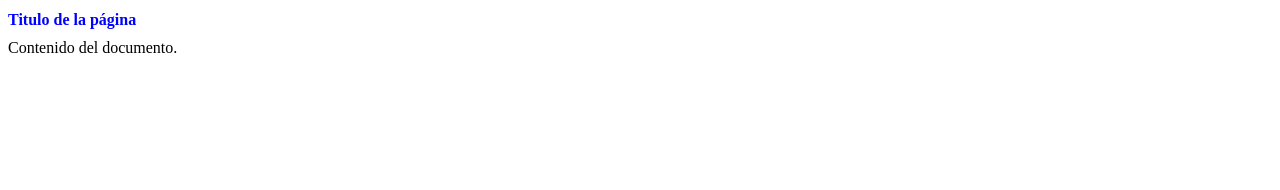
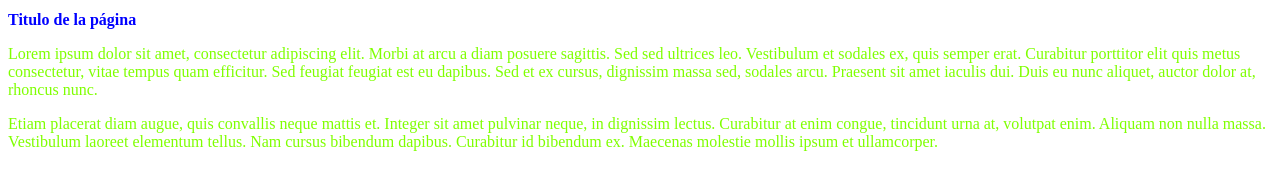
Before and after one commit to holpipe/ProyectoGit, a plain HTML site: page Index.html in a window 1280 px wide. Drawn offline with Linux system fonts and the light colour scheme.

Commit message:
se agregaron dos parrafos y se agregaron una pagina de css para estilos

```diff
--- a/Index.html
+++ b/Index.html
@@ -1,14 +1,9 @@
 <!DOCTYPE html>
 <html>
-    <head>
+    <head >
         <title>Index</title>
 
-        <style>
-            h1{
-                color:blue;
-                font-size: medium;
-            }
-        </style>
+        <LINK REL=stylesheet HREF="css/estilos.css" TYPE="text/css" MEDIA=screen>
     </head>
 
     <body>
@@ -17,7 +12,19 @@
             <h1>Titulo de la página</h1>
         </header>
 
-        Contenido del documento.
+        <p class="parrafos">
+            Lorem ipsum dolor sit amet, consectetur adipiscing elit. Morbi at arcu a diam posuere sagittis. Sed sed ultrices
+            leo. Vestibulum et sodales ex, quis semper erat. Curabitur porttitor elit quis metus consectetur, vitae tempus
+            quam efficitur. Sed feugiat feugiat est eu dapibus. Sed et ex cursus, dignissim massa sed, sodales arcu.
+            Praesent sit amet iaculis dui. Duis eu nunc aliquet, auctor dolor at, rhoncus nunc.
+        </p>
+
+        <p class="parrafos">
+            Etiam placerat diam augue, quis convallis neque mattis et. Integer sit amet pulvinar neque, in dignissim lectus.
+            Curabitur at enim congue, tincidunt urna at, volutpat enim. Aliquam non nulla massa. Vestibulum laoreet
+            elementum tellus. Nam cursus bibendum dapibus. Curabitur id bibendum ex. Maecenas molestie mollis ipsum et
+            ullamcorper.
+        </p>
     </body>
 
 </html>
--- a/css/estilos.css
+++ b/css/estilos.css
@@ -0,0 +1,10 @@
+h1{
+    color:blue;
+    font-size: medium;
+}
+.parrafos{
+color:chartreuse;
+font-size: medium;
+font:arial;
+
+}
```
